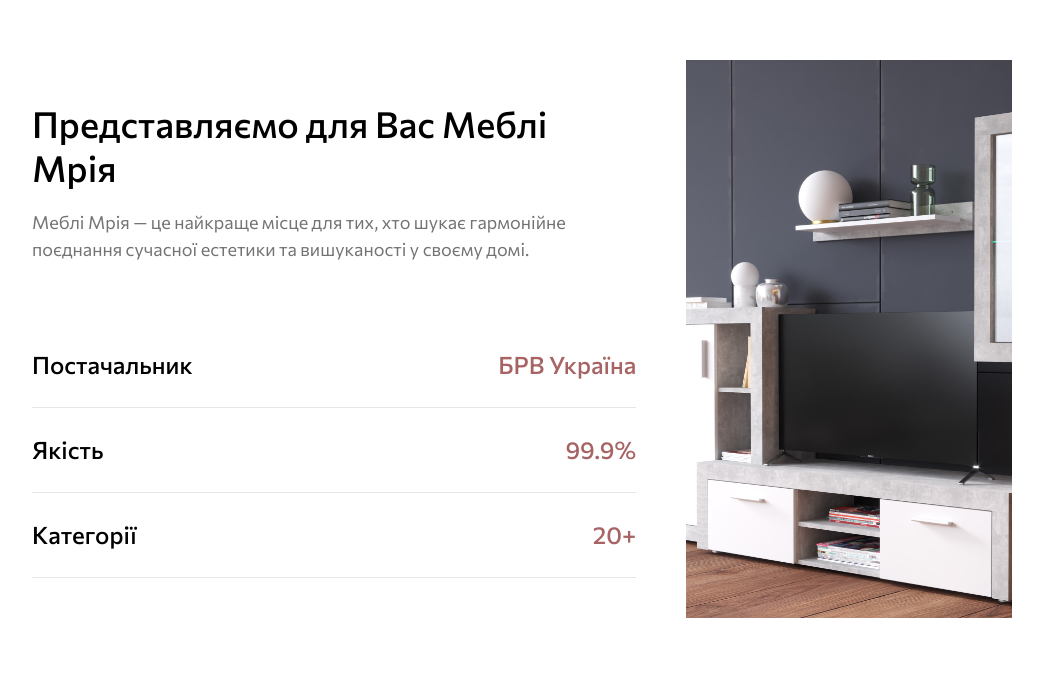
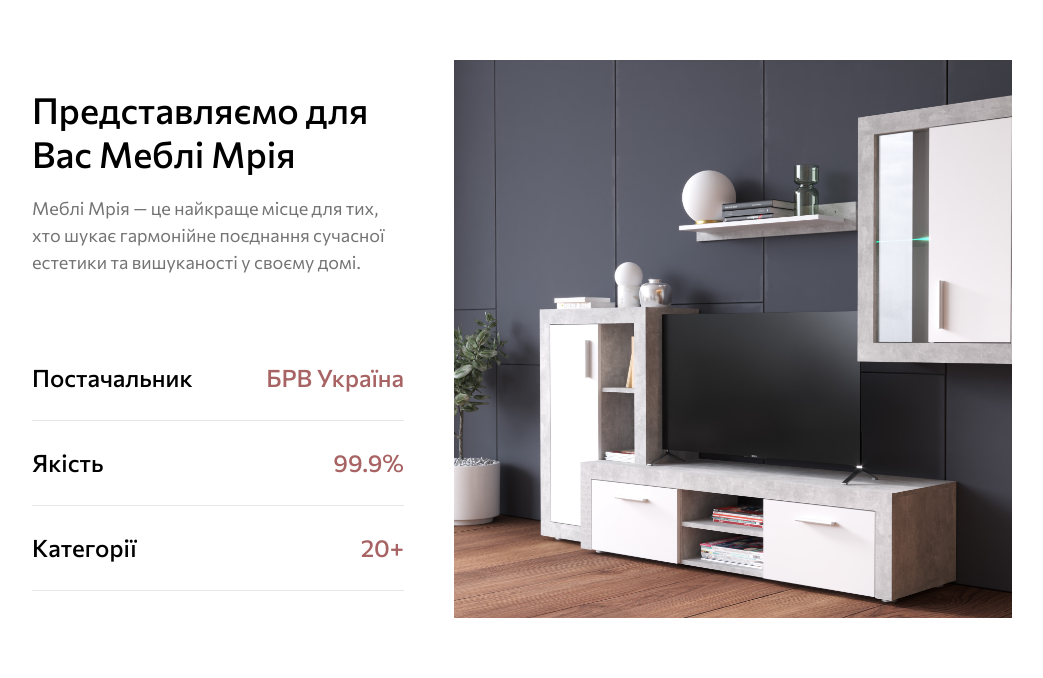
Before and after one commit to 0Iexandr/meblimriya-client, a React (Create React App) app: page / in a window 1280 px wide. Shown: the part 862-1540 px from the top of the page, without its empty margins (118-1161 px from the left). Built offline with nearby package versions, Linux system fonts and the light colour scheme.

Commit message:
updated styles

```diff
--- a/src/views/Introducing/Introducing.scss
+++ b/src/views/Introducing/Introducing.scss
@@ -1,3 +1,7 @@
+.introducing {
+  overflow-x: hidden;
+}
+
 .introducing__wrapper {
   display: flex;
   column-gap: 50px;
@@ -59,7 +63,6 @@
   width: 558px;
   height: 558px;
   object-fit: cover;
-  overflow-x: hidden;
 
   @media screen and (max-width: 1024px) {
     width: 448px;
```
Also changed, not shown: 1 other file (tests, documents, lock files or other folders).
